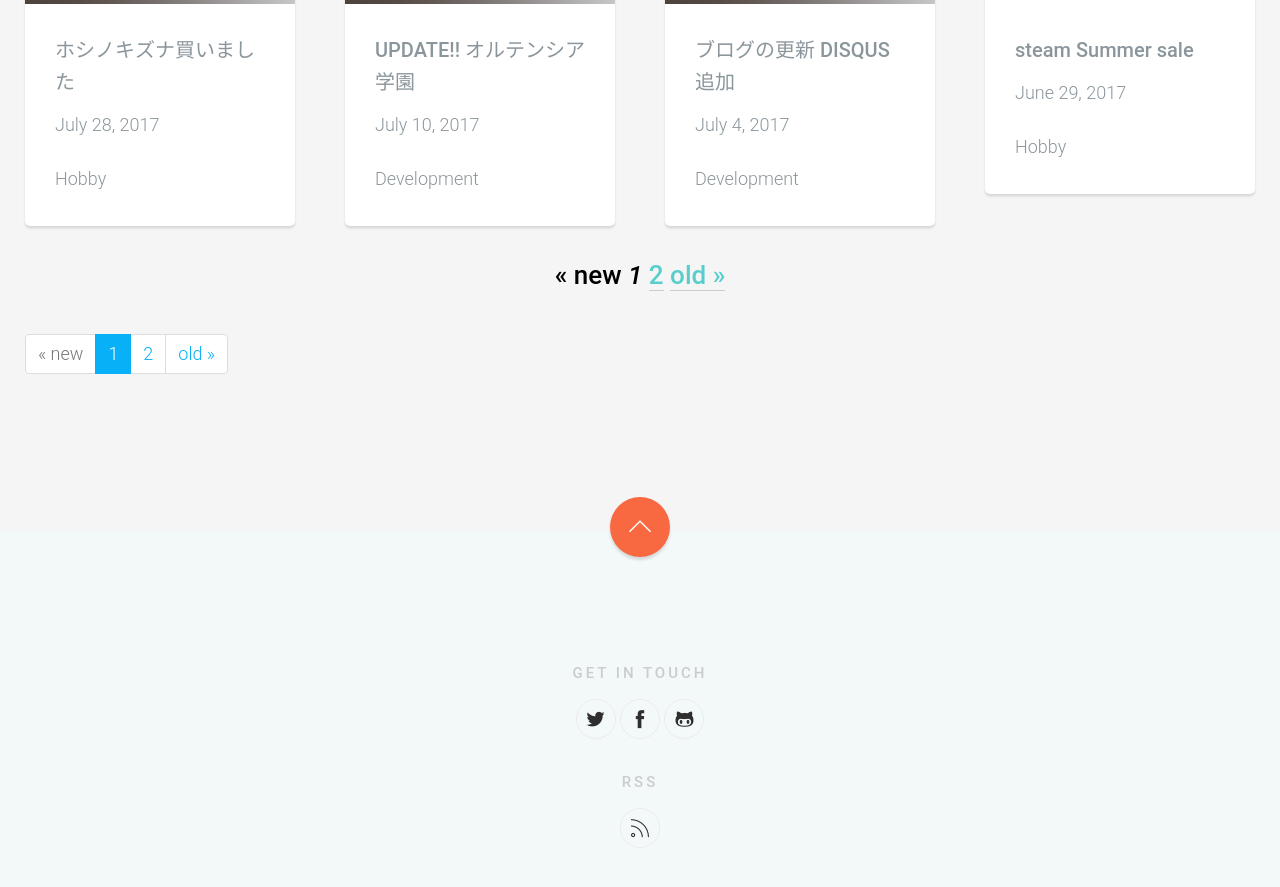
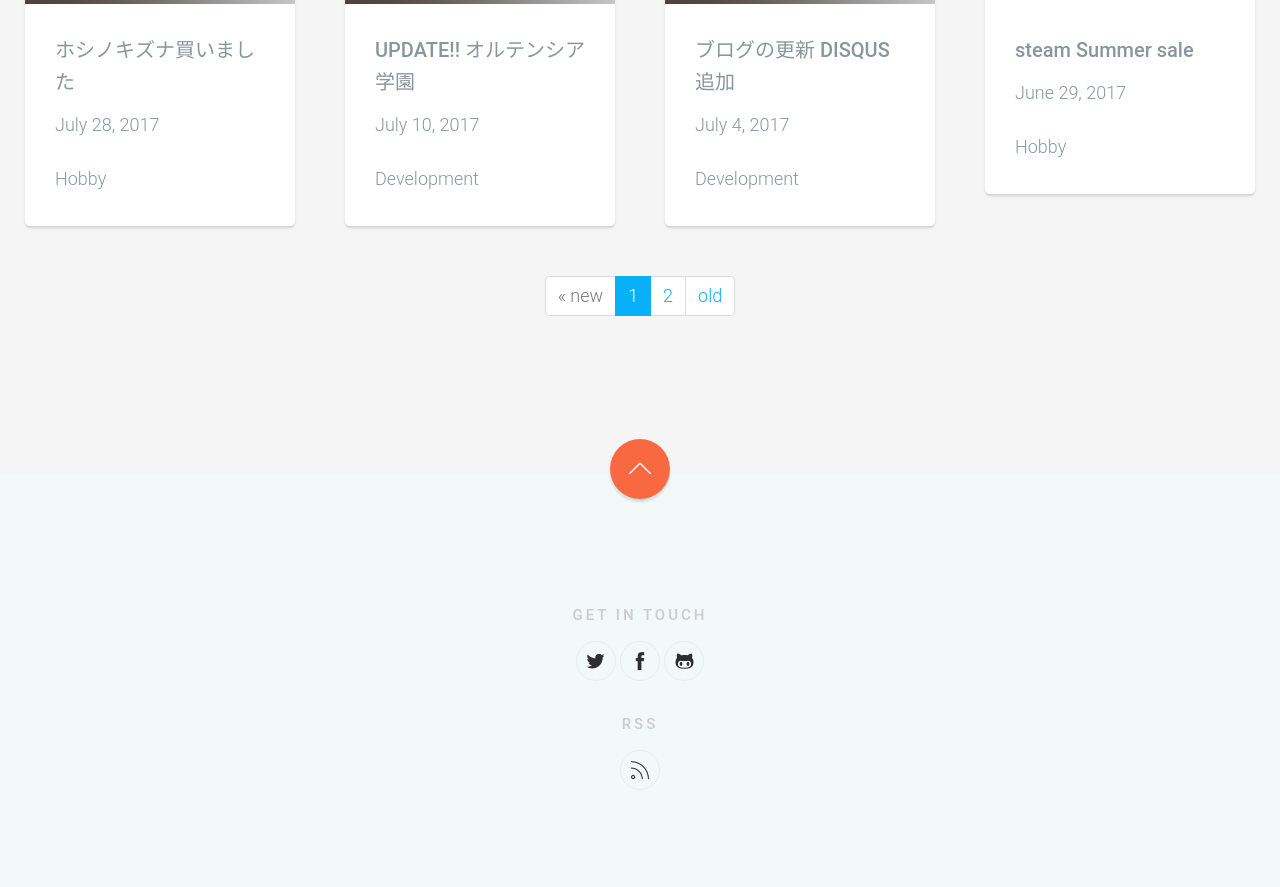
Before and after one commit to WakuwakuP/wakuwakup.github.io, a Jekyll site: the page built from index.html, in a window 1280 px wide and 900 px high, scrolled down 2038 px. Shown: the top 887 px of the window. Built offline with Jekyll 4.4.1, drawn with Linux system fonts in a browser that asks for light colours; the list of posts is cut into pages by our own code.

Commit message:
Update paginate.html

```diff
--- a/_includes/paginate.html
+++ b/_includes/paginate.html
@@ -1,31 +1,6 @@
 {% if paginator.total_pages > 1 %}
 <div class="row animate-box fadeInUp animated">
   <div class="col-md-12 text-center">
-    <h5 class="h2 pagination">
-      {% if paginator.previous_page %}
-      <a href="{{ paginator.previous_page_path | prepend: site.baseurl | replace: '//', '/' }}">&laquo; new</a>
-      {% else %}
-      <span>&laquo; new</span>
-      {% endif %}
-
-      {% for page in (1..paginator.total_pages) %}
-        {% if page == paginator.page %}
-          <em>{{ page }}</em>
-        {% elsif page == 1 %}
-          <a href="{{ '/index.html' | prepend: site.baseurl | replace: '//', '/' }}">{{ page }}</a>
-        {% else %}
-          <a href="{{ site.paginate_path | prepend: site.baseurl | replace: '//', '/' | replace: ':num', page }}">{{ page }}</a>
-        {% endif %}
-      {% endfor %}
-
-      {% if paginator.next_page %}
-        <a href="{{ paginator.next_page_path | prepend: site.baseurl | replace: '//', '/' }}">old &raquo;</a>
-      {% else %}
-        <span>old &raquo;</span>
-      {% endif %}
-    </h5>
-  </div>
-</div>
     <nav aria-label="ページ送りの実例">
       <ul class="pagination">
         {% if paginator.previous_page %}
@@ -43,10 +18,12 @@
           {% endif %}
         {% endfor %}
         {% if paginator.next_page %}
-      <li class="page-item"><a class="page-link" href="{{ paginator.next_page_path | prepend: site.baseurl | replace: '//', '/' }}">old &raquo;</a></li>
+          <li class="page-item"><a class="page-link" href="{{ paginator.next_page_path | prepend: site.baseurl | replace: '//', '/' }}">old</a></li>
         {% else %}
-      <li class="page-item disabled"><span class="page-link">old &raquo;</span></li>
+          <li class="page-item disabled"><span class="page-link">old</span></li>
         {% endif %}
       </ul>
     </nav>
+  </div>
+</div>
 {% endif %}
```
Lines whose indentation alone changed are shown as unchanged.
